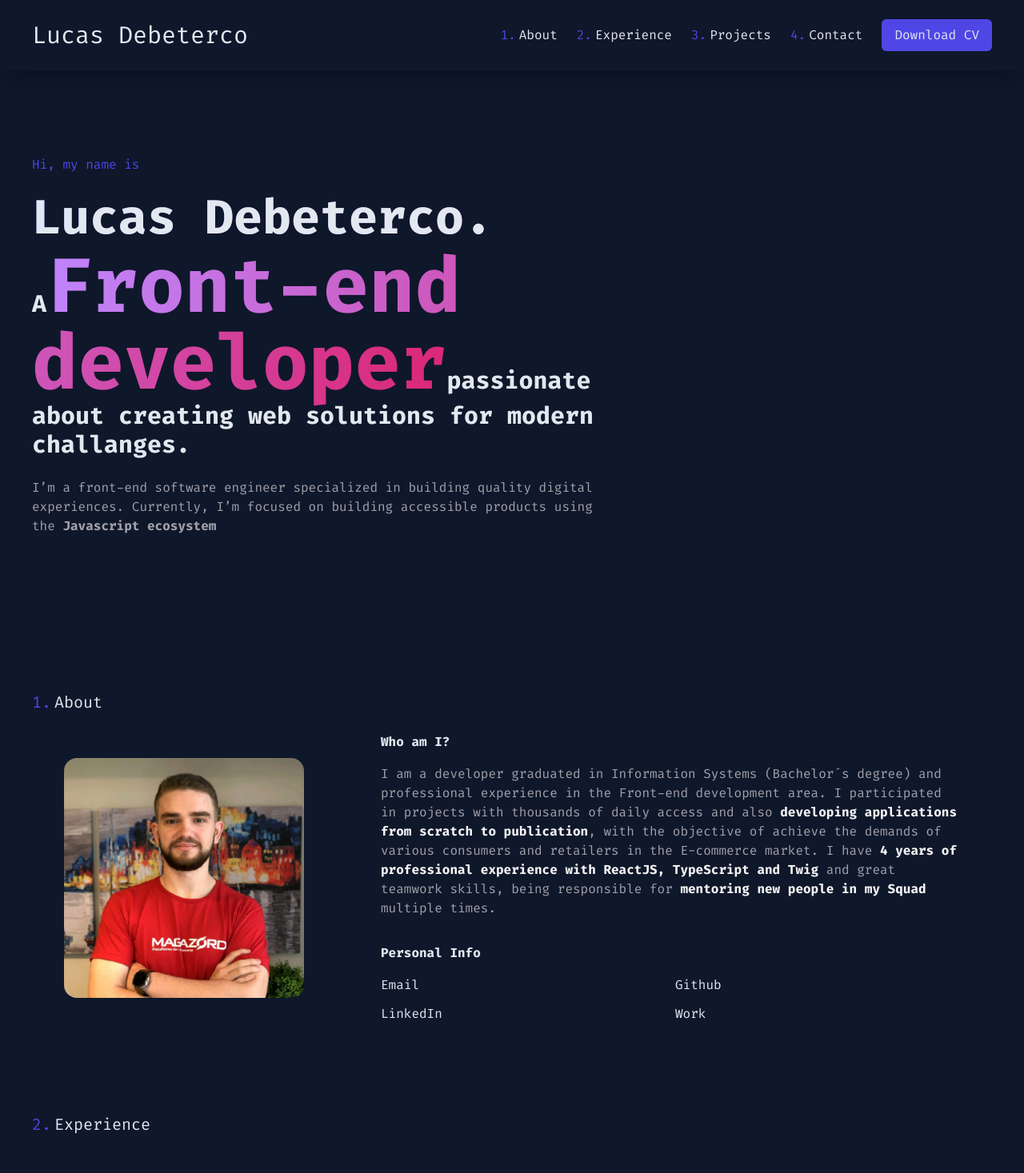
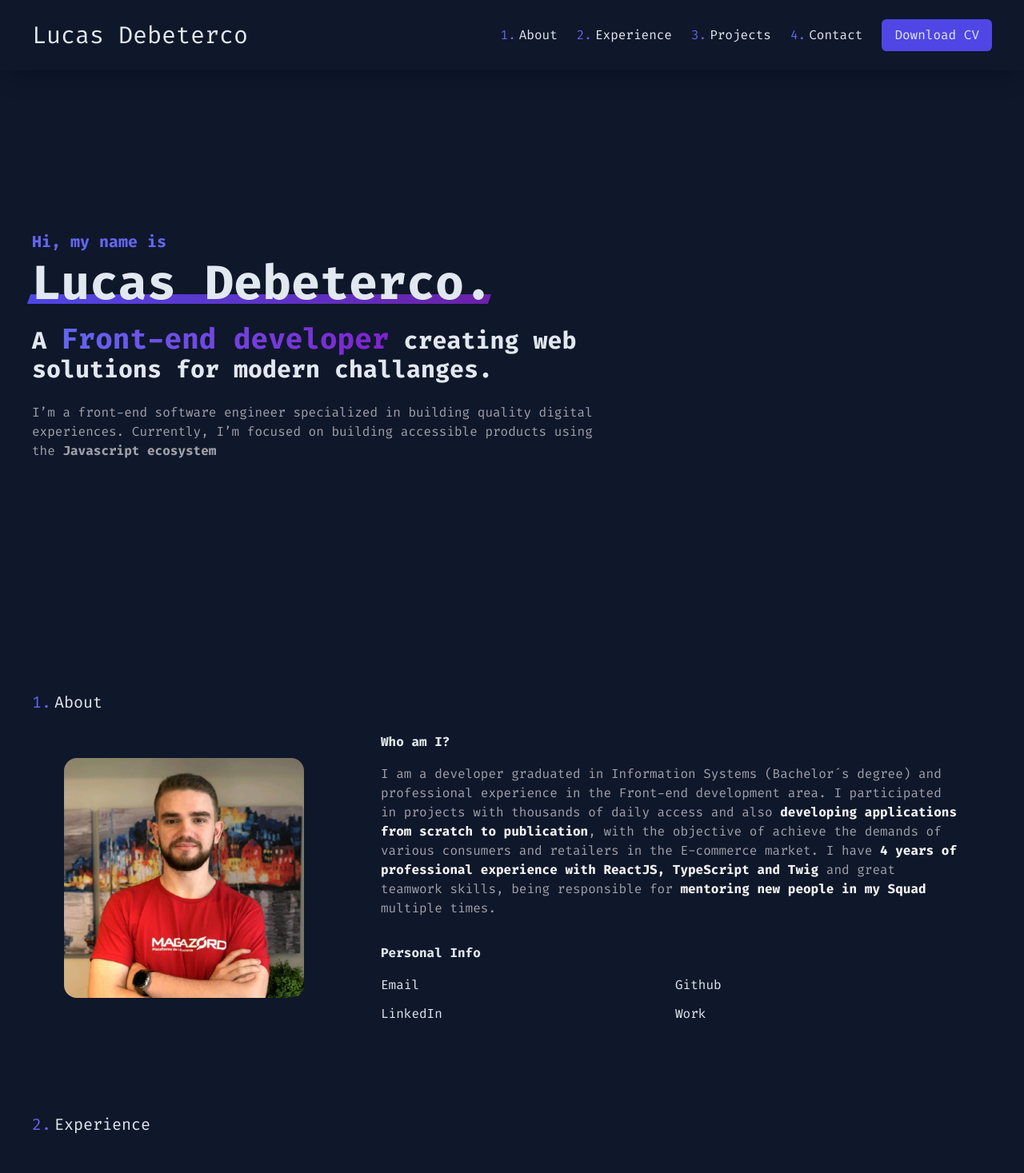
Before and after one commit to lucasdebeterco/lucasdebeterco-dev, a Next.js app: page / in a window 1280 px wide. Shown: the top 1467 px of the page at 80% size. Built offline with nearby package versions, Linux system fonts and the light colour scheme.

Commit message:
presentation styling

```diff
--- a/src/app/components/about.tsx
+++ b/src/app/components/about.tsx
@@ -2,7 +2,7 @@ export function About() {
     return (
         <section id="about-section" className="flex flex-col justify-center gap-6">
             <h2 className="text-xl">
-                <span className="mr-1 text-indigo-600">1.</span>
+                <span className="mr-1 text-indigo-500">1.</span>
                 About
             </h2>
 
--- a/src/app/components/experience.tsx
+++ b/src/app/components/experience.tsx
@@ -5,7 +5,7 @@ export function Experience() {
     return (
         <section id="experience-section" className="flex flex-col gap-12">
             <h2 className="text-xl">
-                <span className="mr-1 text-indigo-600">2.</span>
+                <span className="mr-1 text-indigo-500">2.</span>
                 Experience
             </h2>
 
--- a/src/app/components/header/header-link.tsx
+++ b/src/app/components/header/header-link.tsx
@@ -13,7 +13,7 @@ export function HeaderLink({ sectionId, children }: HeaderLinkProps) {
     return (
         <Link
             href="#"
-            className="transition hover:text-indigo-600"
+            className="transition hover:text-indigo-500"
             onClick={(e) => scrollSmoothTo(e, sectionId)}
         >
             {children}
--- a/src/app/components/header/header.tsx
+++ b/src/app/components/header/header.tsx
@@ -35,19 +35,19 @@ export function Header() {
 
             <nav className="flex items-center gap-6 [&>a]:py-2">
                 <HeaderLink sectionId="about-section">
-                    <span className="mr-1 text-indigo-600">1.</span>
+                    <span className="mr-1 text-indigo-500">1.</span>
                     About
                 </HeaderLink>
                 <HeaderLink sectionId="experience-section">
-                    <span className="mr-1 text-indigo-600">2.</span>
+                    <span className="mr-1 text-indigo-500">2.</span>
                     Experience
                 </HeaderLink>
                 <HeaderLink sectionId="projects-section">
-                    <span className="mr-1 text-indigo-600">3.</span>
+                    <span className="mr-1 text-indigo-500">3.</span>
                     Projects
                 </HeaderLink>
                 <HeaderLink sectionId="contact-section">
-                    <span className="mr-1 text-indigo-600">4.</span>
+                    <span className="mr-1 text-indigo-500">4.</span>
                     Contact
                 </HeaderLink>
                 <Link className="rounded-md bg-indigo-600 px-4 py-2" href="#">Download CV</Link>
--- a/src/app/components/presentation.tsx
+++ b/src/app/components/presentation.tsx
@@ -1,17 +1,15 @@
 export function Presentation() {
     return (
         <section className="flex h-[80vh] flex-col justify-center gap-6">
-            <span className="text-indigo-600">Hi, my name is</span>
             <div className="flex flex-col gap-2 font-bold">
-                <h1 className="bg-gradient-to-r  from-indigo-500 to-pink-600 bg-clip-text text-6xl">
+                <span className="text-xl font-bold text-indigo-500">Hi, my name is</span>
+                <h1 className="relative mb-3 w-max text-6xl before:absolute before:bottom-1 before:left-[-4px] before:z-[-1] before:h-3 before:w-full before:-skew-x-[20deg] before:bg-gradient-to-r before:from-indigo-600 before:to-purple-800">
                     Lucas Debeterco.
                 </h1>
-                <h2 className="max-w-[60%] text-3xl">
-                    A
-                    <strong  className="bg-gradient-to-r from-purple-400 to-pink-600 bg-clip-text text-8xl font-extrabold text-transparent">Front-end
-                        developer
-                    </strong>
-                    passionate about creating web solutions for modern challanges.
+                <h2 className="max-w-[65%] text-3xl">
+                    A <strong
+                        className="bg-gradient-to-r from-indigo-500 to-purple-700 bg-clip-text text-4xl font-extrabold text-transparent">Front-end
+                    developer</strong> creating web solutions for modern challanges.
                 </h2>
             </div>
             <span className="max-w-[60%] text-zinc-400">
--- a/src/app/page.tsx
+++ b/src/app/page.tsx
@@ -14,11 +14,11 @@ export default function Home() {
                 <Experience/>
 
                 <section id="projects-section" className="">
-                    <span className="mr-1 text-indigo-600">3.</span>
+                    <span className="mr-1 text-indigo-500">3.</span>
                     Projects
                 </section>
                 <section id="contact-section" className="">
-                    <span className="mr-1 text-indigo-600">4.</span>
+                    <span className="mr-1 text-indigo-500">4.</span>
                     Contact
                 </section>
             </div>
```
